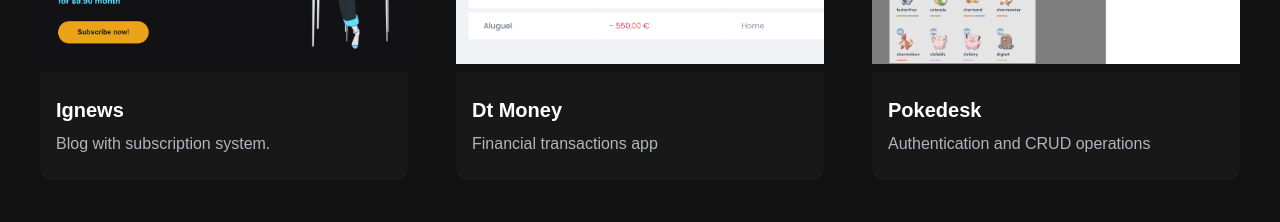
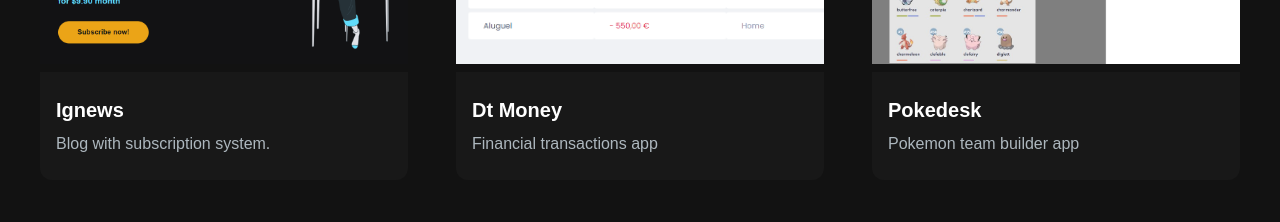
Before and after one commit to Leonnard19/portfolio-website, a Next.js app: page / in a window 1280 px wide. Shown: the part 2040-2262 px from the top of the page. Built offline with nearby package versions, Linux system fonts and the light colour scheme.

Commit message:
update description

```diff
--- a/src/app/Components/ProjectsSection.tsx
+++ b/src/app/Components/ProjectsSection.tsx
@@ -55,7 +55,7 @@ const projectsData = [
   {
     id: 6,
     title: 'Pokedesk',
-    description: 'Authentication and CRUD operations',
+    description: 'Pokemon team builder app',
     image: '/images/projects/pokedesk.png',
     tag: ['All', 'Mobile'],
     gitUrl: 'https://github.com/Leonnard19/Pokedesk',
```
